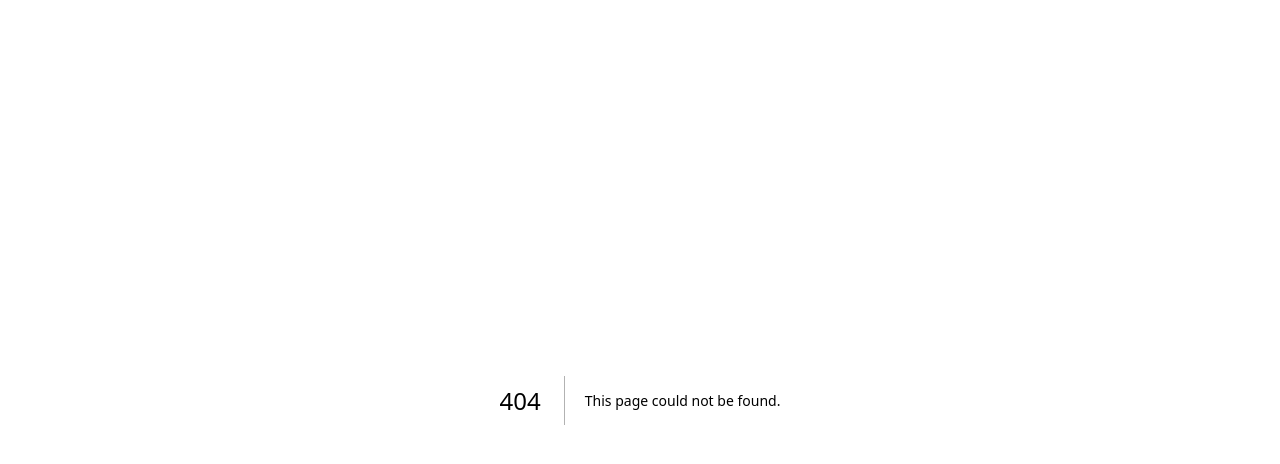
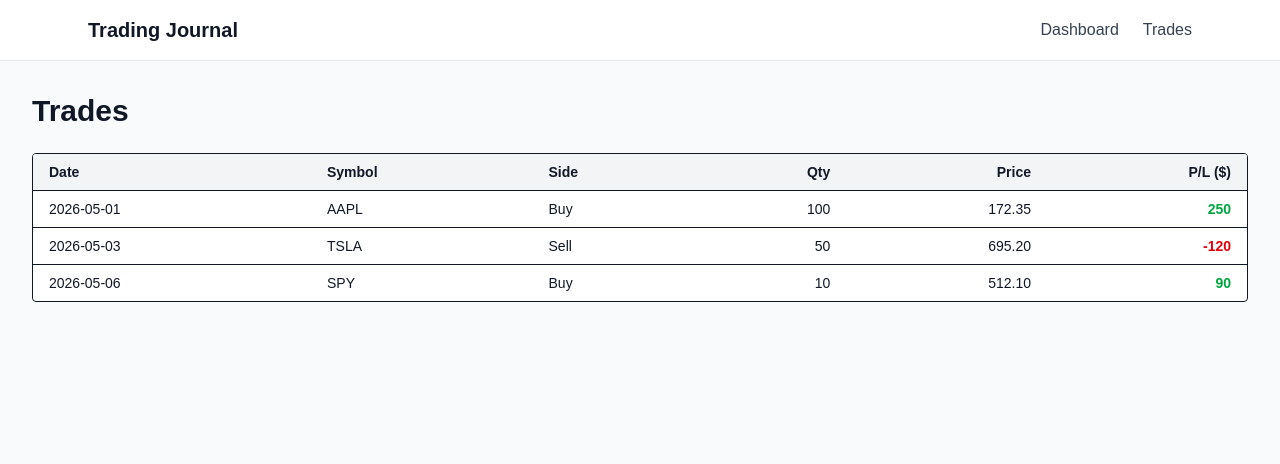
Before and after one commit to jorgemancipe/trading-journal, a Next.js app: page /trades in a window 1280 px wide. Before the commit this address had no page. Shown: the top 464 px of the page. Built offline with nearby package versions, Linux system fonts and the light colour scheme.

Commit message:
Fix NavBar JSX syntax

```diff
--- /dev/null
+++ b/app/components/NavBar.tsx
@@ -0,0 +1,23 @@
+import Link from "next/link";
+
+export default function NavBar() {
+  return (
+    <nav className="w-full bg-white border-b border-gray-200">
+      <div className="max-w-6xl mx-auto px-6 py-4 flex justify-between items-center">
+        <Link href="/" className="text-xl font-bold text-gray-900">
+          Trading Journal
+        </Link>
+
+        <div className="space-x-6">
+          <Link href="/dashboard" className="text-gray-700 hover:text-black">
+            Dashboard
+          </Link>
+
+          <Link href="/trades" className="text-gray-700 hover:text-black">
+            Trades
+          </Link>
+        </div>
+      </div>
+    </nav>
+  );
+}
--- a/app/dashboard/page.tsx
+++ b/app/dashboard/page.tsx
@@ -1,7 +1,8 @@
-export default function Dashboard() {
+export default function DashboardPage() {
   return (
     <main className="min-h-screen bg-gray-50 text-gray-900 p-8">
       <h1 className="text-3xl font-bold mb-4">Dashboard</h1>
+
       <p className="text-gray-600">
         This is your dashboard. Trades and analytics will live here.
       </p>
--- /dev/null
+++ b/app/trades/page.tsx
@@ -0,0 +1,88 @@
+import NavBar from "../components/NavBar";
+
+const sampleTrades = [
+  {
+    id: 1,
+    date: "2026-05-01",
+    symbol: "AAPL",
+    side: "Buy",
+    quantity: 100,
+    price: 172.35,
+    profit: 250,
+  },
+  {
+    id: 2,
+    date: "2026-05-03",
+    symbol: "TSLA",
+    side: "Sell",
+    quantity: 50,
+    price: 695.2,
+    profit: -120,
+  },
+  {
+    id: 3,
+    date: "2026-05-06",
+    symbol: "SPY",
+    side: "Buy",
+    quantity: 10,
+    price: 512.1,
+    profit: 90,
+  },
+];
+
+export default function TradesPage() {
+  return (
+    <>
+      <NavBar />
+
+      <main className="min-h-screen bg-gray-50 text-gray-900 p-8">
+        <h1 className="text-3xl font-bold mb-6">Trades</h1>
+
+        <div className="overflow-x-auto bg-white border rounded">
+          <table className="min-w-full text-sm">
+            <thead className="bg-gray-100">
+              <tr>
+                <th className="px-4 py-2 text-left">Date</th>
+                <th className="px-4 py-2 text-left">Symbol</th>
+                <th className="px-4 py-2 text-left">Side</th>
+                <th className="px-4 py-2 text-right">Qty</th>
+                <th className="px-4 py-2 text-right">Price</th>
+                <th className="px-4 py-2 text-right">P/L ($)</th>
+              </tr>
+            </thead>
+
+            <tbody>
+              {sampleTrades.map((trade) => (
+                <tr
+                  key={trade.id}
+                  className="border-t hover:bg-gray-50"
+                >
+                  <td className="px-4 py-2">{trade.date}</td>
+                  <td className="px-4 py-2 font-medium">
+                    {trade.symbol}
+                  </td>
+                  <td className="px-4 py-2">{trade.side}</td>
+                  <td className="px-4 py-2 text-right">
+                    {trade.quantity}
+                  </td>
+                  <td className="px-4 py-2 text-right">
+                    {trade.price.toFixed(2)}
+                  </td>
+                  <td
+                    className={`px-4 py-2 text-right font-semibold ${
+                      trade.profit >= 0
+                        ? "text-green-600"
+                        : "text-red-600"
+                    }`}
+                  >
+                    {trade.profit}
+                  </td>
+                </tr>
+              ))}
+            </tbody>
+          </table>
+        </div>
+      </main>
+    </>
+  );
+}
```
